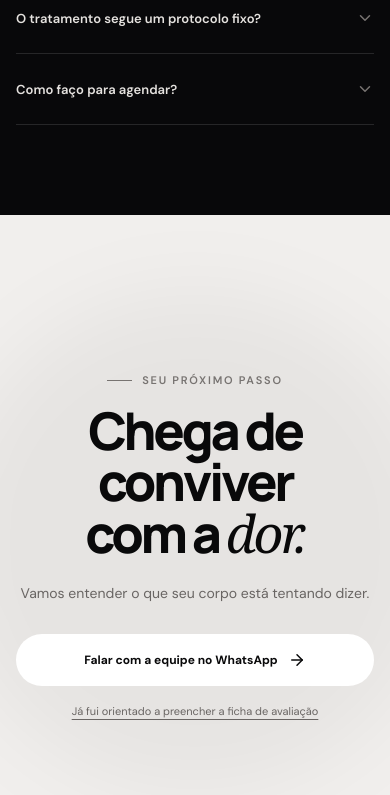
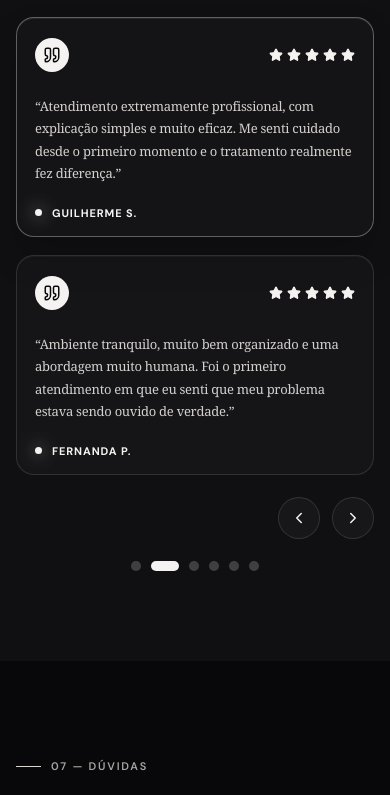
Before and after one commit to jorgekoch/site-dani, a React (Vite) app in the folder frontend/: page / in a window 390 px wide. Shown: the part 9191-9986 px from the top of the page. Built offline with nearby package versions, Linux system fonts and the light colour scheme; no server answers.

Commit message:
testimonial page created

```diff
--- a/frontend/src/App.tsx
+++ b/frontend/src/App.tsx
@@ -10,6 +10,7 @@ import { FaqSection } from "./components/sections/FaqSection";
 import { HeroSection } from "./components/sections/HeroSection";
 import { ProcessSection } from "./components/sections/ProcessSection";
 import { SpecialtiesSection } from "./components/sections/SpecialtiesSection";
+import { TestimonialsSection } from "./components/sections/TestimonialsSection";
 
 import { TriagePage } from "./components/pages/TriagePage";
 import { AdminLoginPage } from "./components/pages/AdminLoginPage";
@@ -22,6 +23,22 @@ import { AdminUsersPage } from "./components/pages/AdminUsersPage";
 
 function AppContent() {
   const path = window.location.pathname.replace(/\/$/, "") || "/";
+
+  if (path === "/") {
+    return (
+      <SiteLayout>
+        <HeroSection />
+        <AboutSection />
+        <ProcessSection />
+        <SpecialtiesSection />
+        <CredentialsSection />
+        <ClinicSection />
+        <TestimonialsSection />
+        <FaqSection />
+        <CtaSection />
+      </SiteLayout>
+    );
+  }
 
   if (path === "/admin/usuarios") {
     return (
@@ -64,6 +81,7 @@ function AppContent() {
       <SpecialtiesSection />
       <CredentialsSection />
       <ClinicSection />
+      <TestimonialsSection />
       <FaqSection />
       <CtaSection />
     </SiteLayout>
--- a/frontend/src/components/sections/FaqSection.tsx
+++ b/frontend/src/components/sections/FaqSection.tsx
@@ -11,7 +11,7 @@ export function FaqSection() {
     <section className="faq section" id="faq">
       <div className="container faq-grid">
         <div>
-          <span className="section-kicker">06 — Dúvidas</span>
+          <span className="section-kicker">07 — Dúvidas</span>
           <h2>Antes de vir,<br /><em>pode perguntar.</em></h2>
           <p>Se ainda ficou alguma dúvida sobre o atendimento, fale comigo pelo WhatsApp.</p>
           <a className="button button-outline" href={siteLinks.whatsapp} target="_blank" rel="noreferrer"><MessageCircle size={18} /> Falar pelo WhatsApp</a>
--- /dev/null
+++ b/frontend/src/components/sections/TestimonialsSection.css
@@ -0,0 +1,187 @@
+.testimonials {
+  background: #101012;
+}
+
+.testimonials-shell {
+  display: grid;
+  grid-template-columns: .75fr 1.25fr;
+  gap: 80px;
+  align-items: center;
+}
+
+.testimonials-heading {
+  max-width: 400px;
+}
+
+.testimonials-heading p {
+  margin: 28px 0 24px;
+  color: #8f8b89;
+  font-size: 13px;
+  line-height: 1.8;
+}
+
+.testimonials-carousel {
+  display: flex;
+  flex-direction: column;
+  gap: 22px;
+}
+
+.testimonial-track {
+  display: grid;
+  grid-template-columns: minmax(150px, 0.9fr) minmax(220px, 1.2fr) minmax(150px, 0.9fr);
+  gap: 18px;
+  align-items: center;
+}
+
+.testimonial-card {
+  display: flex;
+  flex-direction: column;
+  justify-content: space-between;
+  min-height: 230px;
+  padding: 20px 18px 16px;
+  background: rgba(255,255,255,.02);
+  border: 1px solid var(--line);
+  border-radius: 18px;
+  box-shadow: inset 0 1px 0 rgba(255,255,255,.04);
+  transition: transform .3s ease, opacity .3s ease, filter .3s ease, border-color .3s ease;
+  opacity: .7;
+}
+
+.testimonial-card.is-left,
+.testimonial-card.is-right {
+  transform: scale(.92);
+  filter: saturate(.75);
+}
+
+.testimonial-card.is-center {
+  min-height: 280px;
+  opacity: 1;
+  border-color: rgba(255,255,255,.32);
+  box-shadow: 0 20px 35px rgba(0,0,0,.18), inset 0 1px 0 rgba(255,255,255,.08);
+  transform: scale(1.04);
+}
+
+.testimonial-top {
+  display: flex;
+  align-items: center;
+  justify-content: space-between;
+  gap: 16px;
+}
+
+.testimonial-quote {
+  display: flex;
+  align-items: center;
+  justify-content: center;
+  width: 34px;
+  height: 34px;
+  border-radius: 50%;
+  color: #0a0a0b;
+  background: #f5f3f1;
+}
+
+.testimonial-stars {
+  display: inline-flex;
+  align-items: center;
+  gap: 4px;
+  color: #f5f3f1;
+}
+
+.testimonial-text {
+  margin: 18px 0 16px;
+  color: #d4d0ce;
+  font: 400 13px/1.7 var(--serif);
+  letter-spacing: -.02em;
+}
+
+.testimonial-author {
+  display: inline-flex;
+  align-items: center;
+  gap: 10px;
+  color: #f5f3f1;
+  font-size: 11px;
+  letter-spacing: .08em;
+  text-transform: uppercase;
+}
+
+.testimonial-dot {
+  width: 7px;
+  height: 7px;
+  border-radius: 50%;
+  background: #f5f3f1;
+  box-shadow: 0 0 18px rgba(255,255,255,.8);
+}
+
+.testimonial-nav {
+  display: flex;
+  justify-content: flex-end;
+  gap: 12px;
+}
+
+.testimonial-nav button,
+.testimonial-dots button {
+  transition: .2s ease;
+}
+
+.testimonial-nav button {
+  display: inline-flex;
+  align-items: center;
+  justify-content: center;
+  width: 42px;
+  height: 42px;
+  border-radius: 50%;
+  background: rgba(255,255,255,.03);
+  border: 1px solid var(--line);
+  color: #f5f3f1;
+}
+
+.testimonial-nav button:hover,
+.testimonial-dots button:hover {
+  border-color: var(--line-strong);
+  background: rgba(255,255,255,.06);
+}
+
+.testimonial-dots {
+  display: flex;
+  justify-content: center;
+  gap: 10px;
+}
+
+.testimonial-dots button {
+  width: 10px;
+  height: 10px;
+  border-radius: 50%;
+  background: rgba(255,255,255,.2);
+  padding: 0;
+}
+
+.testimonial-dots button.is-active {
+  width: 28px;
+  border-radius: 999px;
+  background: #f5f3f1;
+}
+
+@media (max-width: 980px) {
+  .testimonials-shell {
+    grid-template-columns: 1fr;
+    gap: 40px;
+  }
+
+  .testimonials-heading {
+    max-width: none;
+  }
+}
+
+@media (max-width: 720px) {
+  .testimonial-track {
+    grid-template-columns: 1fr;
+  }
+
+  .testimonial-card,
+  .testimonial-card.is-center,
+  .testimonial-card.is-left,
+  .testimonial-card.is-right {
+    min-height: 220px;
+    transform: none;
+    opacity: 1;
+  }
+}
--- /dev/null
+++ b/frontend/src/components/sections/TestimonialsSection.tsx
@@ -0,0 +1,92 @@
+import { useEffect, useState } from 'react'
+import { ChevronLeft, ChevronRight, Quote, Star } from 'lucide-react'
+
+import './TestimonialsSection.css'
+import { reviews, siteLinks } from '../../data/site'
+
+export function TestimonialsSection() {
+  const [activeIndex, setActiveIndex] = useState(0)
+
+  const next = () => setActiveIndex((index) => (index + 1) % reviews.length)
+  const previous = () => setActiveIndex((index) => (index - 1 + reviews.length) % reviews.length)
+
+  useEffect(() => {
+    const interval = window.setInterval(() => {
+      setActiveIndex((index) => (index + 1) % reviews.length)
+    }, 5000)
+
+    return () => window.clearInterval(interval)
+  }, [])
+
+  const visibleReviews = [
+    reviews[(activeIndex - 1 + reviews.length) % reviews.length],
+    reviews[activeIndex],
+    reviews[(activeIndex + 1) % reviews.length],
+  ]
+
+  return (
+    <section className="testimonials section" id="depoimentos">
+      <div className="container testimonials-shell">
+        <div className="testimonials-heading">
+          <span className="section-kicker">06 — Depoimentos</span>
+          <h2>Pacientes que<br /><em>confiam no cuidado.</em></h2>
+          <p>Experiências de pessoas que passaram por atendimento e sentiram melhora com acolhimento, atenção e cuidado individualizado.</p>
+          <a className="button button-ghost" href={siteLinks.googleReviews} target="_blank" rel="noreferrer">
+            Ver avaliações no Google
+          </a>
+        </div>
+
+        <div className="testimonials-carousel" aria-label="Carrossel de depoimentos de pacientes">
+          <div className="testimonial-track">
+            {visibleReviews.map((review, index) => {
+              const position = index === 0 ? 'left' : index === 1 ? 'center' : 'right'
+
+              return (
+                <article key={`${review.name}-${position}`} className={`testimonial-card is-${position}`}>
+                  <div className="testimonial-top">
+                    <div className="testimonial-quote">
+                      <Quote size={18} />
+                    </div>
+                    <div className="testimonial-stars" aria-label={`${review.rating} estrelas`}>
+                      {Array.from({ length: review.rating }).map((_, starIndex) => (
+                        <Star key={`${review.name}-${position}-${starIndex}`} size={14} fill="currentColor" />
+                      ))}
+                    </div>
+                  </div>
+
+                  <p className="testimonial-text">“{review.text}”</p>
+
+                  <div className="testimonial-author">
+                    <span className="testimonial-dot" />
+                    <strong>{review.name}</strong>
+                  </div>
+                </article>
+              )
+            })}
+          </div>
+
+          <div className="testimonial-nav">
+            <button type="button" onClick={previous} aria-label="Depoimento anterior">
+              <ChevronLeft size={18} />
+            </button>
+            <button type="button" onClick={next} aria-label="Próximo depoimento">
+              <ChevronRight size={18} />
+            </button>
+          </div>
+
+          <div className="testimonial-dots" aria-label="Selecionar depoimento">
+            {reviews.map((review, index) => (
+              <button
+                key={review.name}
+                type="button"
+                className={index === activeIndex ? 'is-active' : ''}
+                onClick={() => setActiveIndex(index)}
+                aria-label={`Mostrar depoimento de ${review.name}`}
+              />
+            ))}
+          </div>
+        </div>
+      </div>
+    </section>
+  )
+}
--- a/frontend/src/data/site.ts
+++ b/frontend/src/data/site.ts
@@ -2,6 +2,7 @@ export const siteLinks = {
   whatsapp: 'https://wa.me/5541998837462',
   instagram: 'https://www.instagram.com/danielle.evangelista/',
   maps: 'https://www.google.com/maps/place/Danielle+Evangelista+-+FISIOTERAPEUTA+-+Especialista+Tratamento+da+Coluna+Vertebral/@-25.6516474,-49.3119762,17z/data=!3m1!4b1!4m6!3m5!1s0x94dcff1751ee4963:0xb962f8c2bce9c11a!8m2!3d-25.6516523!4d-49.3073628!16s%2Fg%2F11rnczxyqj?entry=ttu&g_ep=EgoyMDI2MDgxNi4wIKXMDSoASAFQAw%3D%3D',
+  googleReviews: 'https://www.google.com/search?q=Danielle+Evangelista+Fisioterapeuta+Fazenda+Rio+Grande+PR',
 }
 
 export const navigationItems = [
@@ -9,6 +10,7 @@ export const navigationItems = [
   { id: 'atendimento', label: 'Atendimento' },
   { id: 'especialidades', label: 'Especialidades' },
   { id: 'consultorio', label: 'Consultório' },
+  { id: 'depoimentos', label: 'Depoimentos' },
   { id: 'faq', label: 'Dúvidas' },
 ]
 
@@ -60,6 +62,39 @@ export const credentials = [
   'DTM, cefaleia e abordagens ortognáticas',
 ]
 
+export const reviews = [
+  {
+    name: 'Marina A.',
+    text: 'A consulta foi muito acolhedora e a atenção foi impecável. Entendi melhor o que estava acontecendo no meu corpo e saí com um plano claro para evoluir.',
+    rating: 5,
+  },
+  {
+    name: 'Guilherme S.',
+    text: 'Atendimento extremamente profissional, com explicação simples e muito eficaz. Me senti cuidado desde o primeiro momento e o tratamento realmente fez diferença.',
+    rating: 5,
+  },
+  {
+    name: 'Fernanda P.',
+    text: 'Ambiente tranquilo, muito bem organizado e uma abordagem muito humana. Foi o primeiro atendimento em que eu senti que meu problema estava sendo ouvido de verdade.',
+    rating: 5,
+  },
+  {
+    name: 'Pedro H.',
+    text: 'Excelente atenção, ambiente acolhedor e muito profissionalismo. O tratamento foi bem explicado e me deu segurança para seguir com o processo.',
+    rating: 5,
+  },
+  {
+    name: 'Aline M.',
+    text: 'Fui muito bem atendida e recebi orientações claras e práticas. Saí da consulta com mais entendimento do meu corpo e com esperança para a melhora.',
+    rating: 5,
+  },
+  {
+    name: 'Rodrigo T.',
+    text: 'Ótimo profissional, muito cuidadoso e atento às minhas queixas. O acompanhamento foi muito bem pensado e fez diferença na minha recuperação.',
+    rating: 5,
+  },
+]
+
 export const faqs = [
   ['Como funciona a primeira consulta?', 'A primeira consulta começa com uma avaliação detalhada do seu caso. A ficha prévia ajuda a entender sua queixa antes da chegada e, durante o atendimento, a avaliação presencial orienta as condutas mais adequadas.'],
   ['Quanto tempo dura o atendimento?', 'As sessões têm duração média de 50 minutos, com atendimento individualizado e foco na sua necessidade.'],
```
Also changed, not shown: frontend/src/auth/ProtectedRoute.tsx (+9 -3 lines), frontend/src/auth/RoleRoute.tsx (+10 -4 lines).
